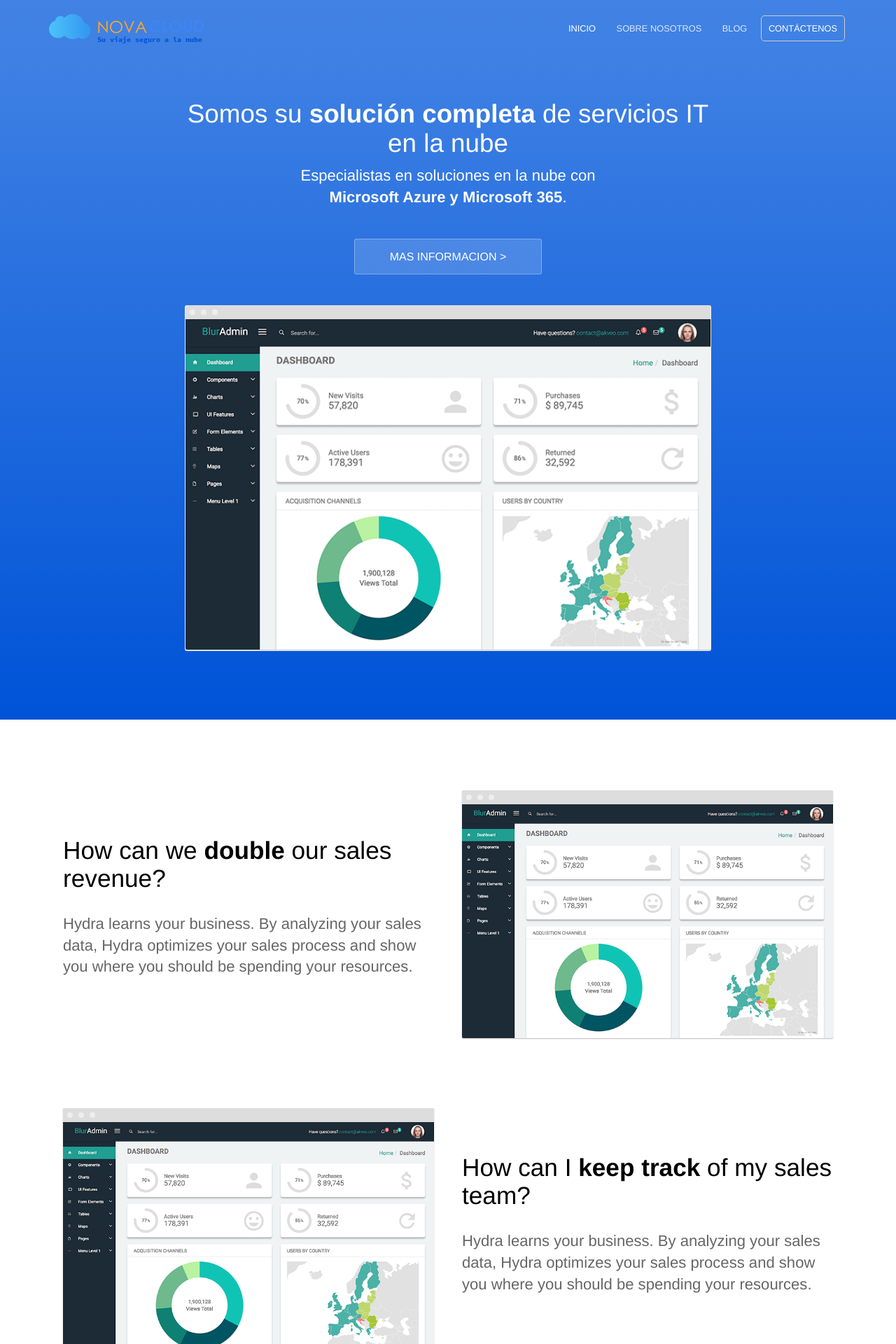
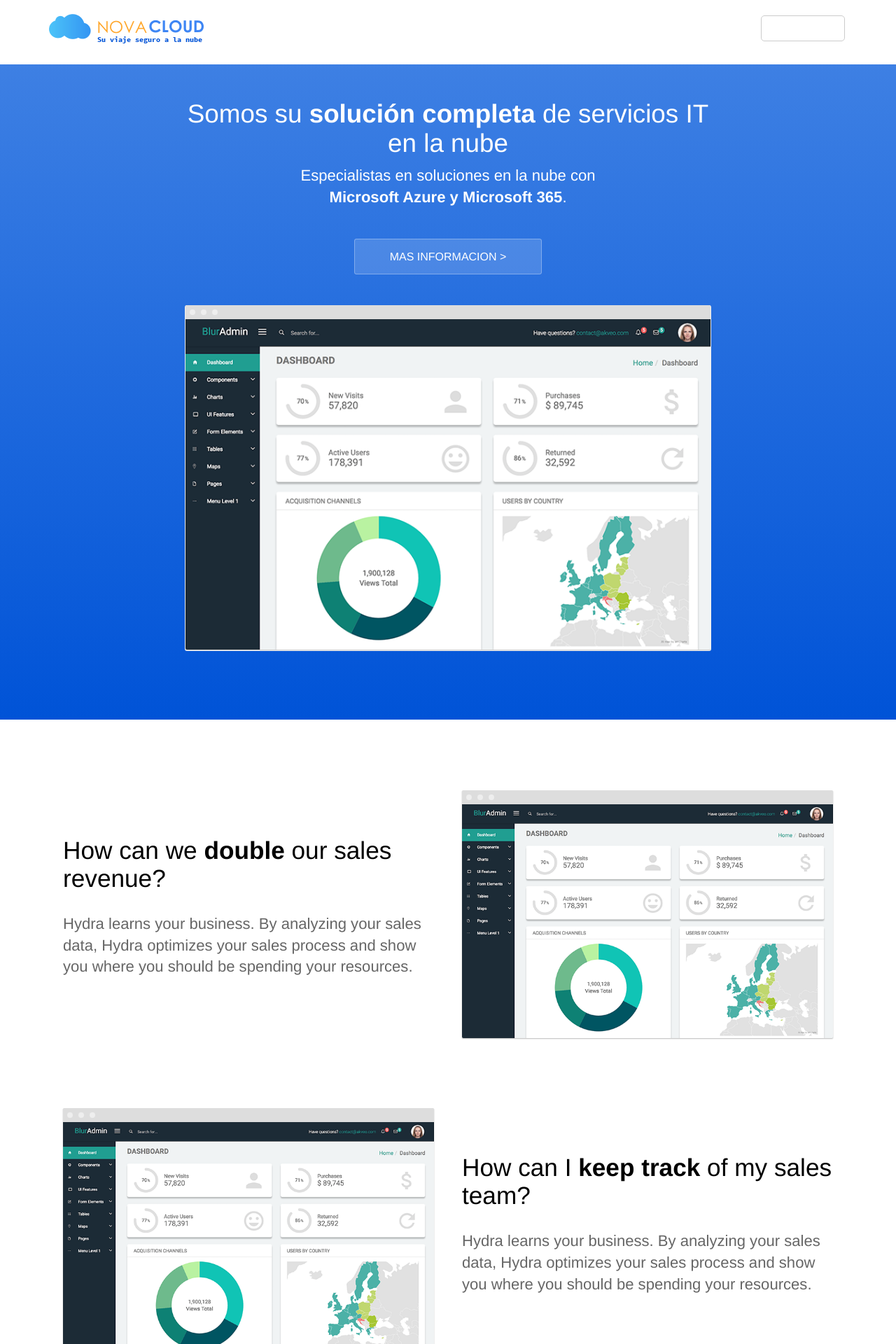
Before and after one commit to nova-cloud/nova-cloud.github.io, a Jekyll site: the page built from index.html, in a window 1280 px wide. Shown: the top 1920 px of the page at 70% size. Built offline with Jekyll 4.4.1, drawn with Linux system fonts in a browser that asks for light colours; a script that is not in the unit is left out.

Commit message:
color change

```diff
--- a/_sass/layout.scss
+++ b/_sass/layout.scss
@@ -20,11 +20,11 @@
 header {
 	color: #fff;
 	padding: 20px 0;
-	background: $brand-color; /* Old browsers */
-	background: linear-gradient(to bottom, $brand-color 0%, $middle-gradient-color 100%) no-repeat $brand-color;
+	background: $white; /* Old browsers */
+	/*background: linear-gradient(to bottom, $brand-color 0%, $middle-gradient-color 100%) no-repeat $brand-color;*/
 
 	a {
-		color: #fff;
+		color: $secondary-brand-color;
 		text-decoration: none;
 		z-index: 1;
 		position: relative;
```
